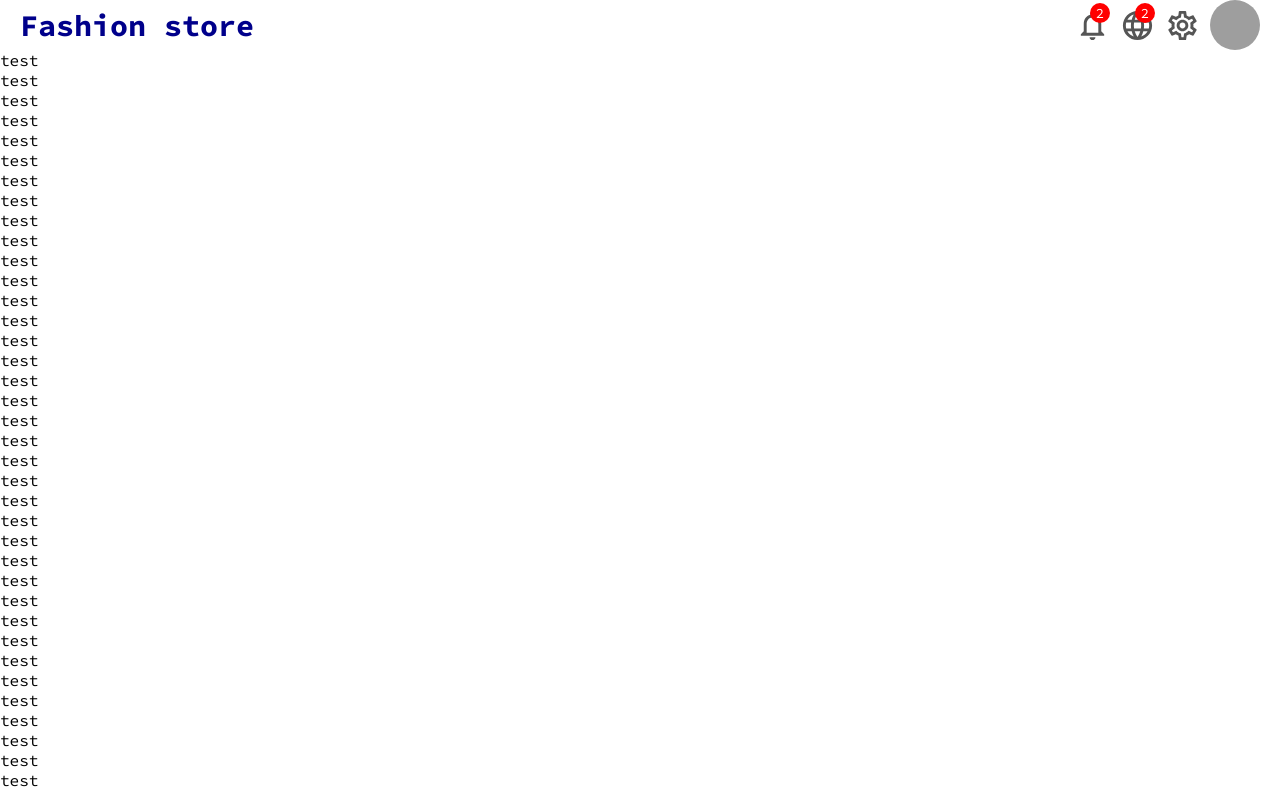
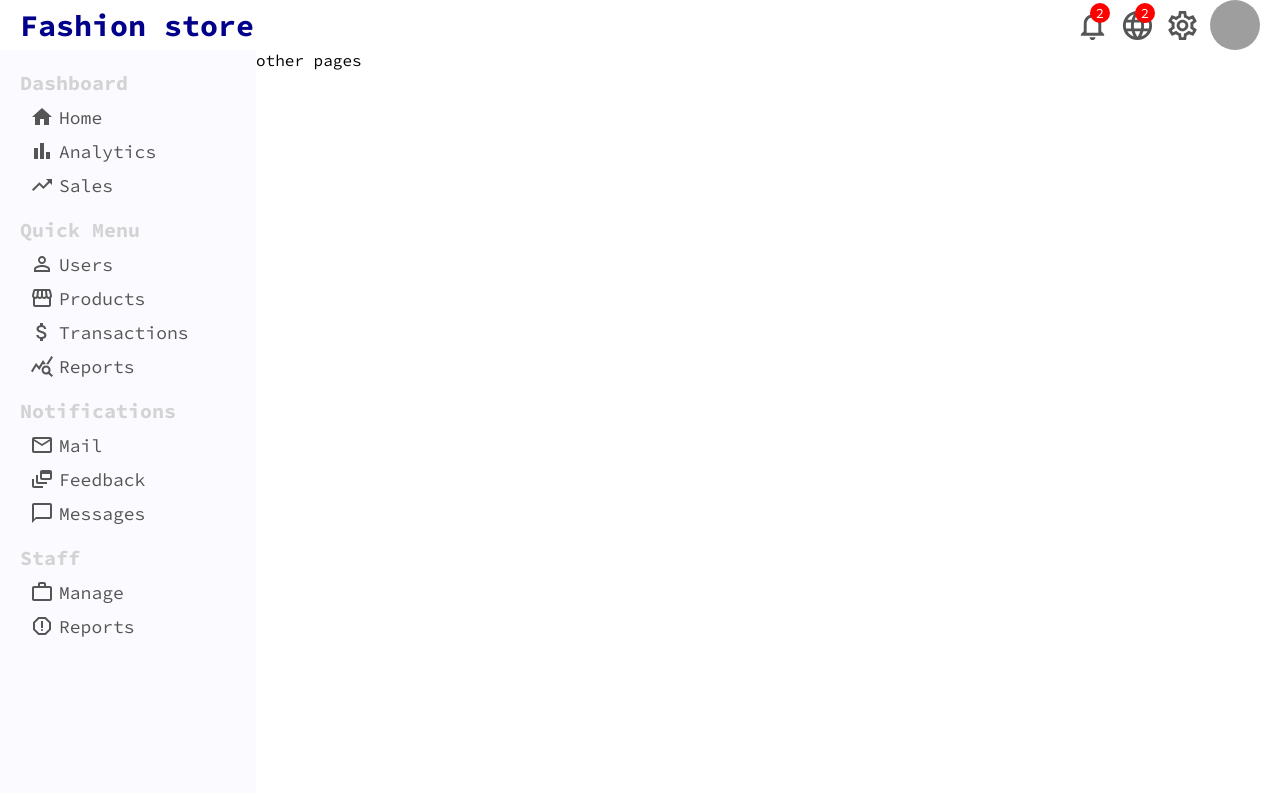
Before and after one commit to sttallev99/fashion_store_admim, a React (Create React App) app: page / in a window 1280 px wide. Shown: the top 793 px of the page. Built offline with nearby package versions, Linux system fonts and the light colour scheme; grey boxes are pictures that could not be loaded.

Commit message:
create and design sidebar component

```diff
--- a/src/App.js
+++ b/src/App.js
@@ -1,84 +1,17 @@
+import Sidebar from "./components/sidebar/Sidebar";
 import Topbar from "./components/topbar/Topbar";
+import './app.css';
 
 function App() {
   return (
     <div>
       <Topbar/>
-      test<br />
-      test<br />
-      test<br />
-      test<br />
-      test<br />
-      test<br />
-      test<br />
-      test<br />
-      test<br />
-      test<br />
-      test<br />
-      test<br />
-      test<br />
-      test<br />
-      test<br />
-      test<br />
-      test<br />
-      test<br />
-      test<br />
-      test<br />
-      test<br />
-      test<br />
-      test<br />
-      test<br />
-      test<br />
-      test<br />
-      test<br />
-      test<br />
-      test<br />
-      test<br />
-      test<br />
-      test<br />
-      test<br />
-      test<br />
-      test<br />
-      test<br />
-      test<br />
-      test<br />
-      test<br />
-      test<br />
-      test<br />
-      test<br />
-      test<br />
-      test<br />
-      test<br />
-      test<br />
-      test<br />
-      test<br />
-      test<br />
-      test<br />
-      test<br />
-      test<br />
-      test<br />
-      test<br />
-      test<br />
-      test<br />
-      test<br />
-      test<br />
-      test<br />
-      test<br />
-      test<br />
-      test<br />
-      test<br />
-      test<br />
-      test<br />
-      test<br />
-      test<br />
-      test<br />
-      test<br />
-      test<br />
-      test<br />
-      test<br />
-      test<br />
-      test<br />
-      test<br />
+      <div className="container">
+        <Sidebar />
+        <div className="others">
+          other pages
+        </div>
+      </div>
     </div>
   );
 }
--- /dev/null
+++ b/src/app.css
@@ -0,0 +1,7 @@
+.container{
+    display: flex;
+}
+
+.others{
+    flex: 4;
+}
--- /dev/null
+++ b/src/components/sidebar/Sidebar.js
@@ -0,0 +1,94 @@
+import React from 'react';
+import HomeIcon from '@mui/icons-material/Home';
+import BarChartIcon from '@mui/icons-material/BarChart';
+import TrendingUpIcon from '@mui/icons-material/TrendingUp';
+import PersonOutlineIcon from '@mui/icons-material/PersonOutline';
+import StorefrontIcon from '@mui/icons-material/Storefront';
+import AttachMoneyIcon from '@mui/icons-material/AttachMoney';
+import QueryStatsIcon from '@mui/icons-material/QueryStats';
+import MailOutlineOutlinedIcon from '@mui/icons-material/MailOutlineOutlined';
+import DynamicFeedOutlinedIcon from '@mui/icons-material/DynamicFeedOutlined';
+import ChatBubbleOutlineOutlinedIcon from '@mui/icons-material/ChatBubbleOutlineOutlined';
+import WorkOutlineOutlinedIcon from '@mui/icons-material/WorkOutlineOutlined';
+import ReportOutlinedIcon from '@mui/icons-material/ReportOutlined';
+
+import './sidebar.css';
+
+const Sidebar = () => {
+  return (
+    <div className='sidebar'>
+      <div className='sidebarWrapper'>
+        <div className='sidebarMenu'>
+            <h3 className='sidebarTitle'>Dashboard</h3>
+            <ul className='sidebarList'>
+                <li className='sidebarListItem'>
+                    <HomeIcon className='sidebarIcon'/>
+                    Home
+                </li>
+                <li className='sidebarListItem'>
+                    <BarChartIcon className='sidebarIcon'/>
+                    Analytics
+                </li>
+                <li className='sidebarListItem'>
+                    <TrendingUpIcon className='sidebarIcon'/>
+                    Sales
+                </li>
+            </ul>
+        </div>
+        <div className='sidebarMenu'>
+            <h3 className='sidebarTitle'>Quick Menu</h3>
+            <ul className='sidebarList'>
+                <li className='sidebarListItem'>
+                    <PersonOutlineIcon className='sidebarIcon'/>
+                    Users
+                </li>
+                <li className='sidebarListItem'>
+                    <StorefrontIcon className='sidebarIcon'/>
+                    Products
+                </li>
+                <li className='sidebarListItem'>
+                    <AttachMoneyIcon className='sidebarIcon'/>
+                    Transactions
+                </li>
+                <li className='sidebarListItem'>
+                    <QueryStatsIcon className='sidebarIcon'/>
+                    Reports
+                </li>
+            </ul>
+        </div>
+        <div className='sidebarMenu'>
+            <h3 className='sidebarTitle'>Notifications</h3>
+            <ul className='sidebarList'>
+                <li className='sidebarListItem'>
+                    <MailOutlineOutlinedIcon className='sidebarIcon'/>
+                    Mail
+                </li>
+                <li className='sidebarListItem'>
+                    <DynamicFeedOutlinedIcon className='sidebarIcon'/>
+                    Feedback
+                </li>
+                <li className='sidebarListItem'>
+                    <ChatBubbleOutlineOutlinedIcon className='sidebarIcon'/>
+                    Messages
+                </li>
+            </ul>
+        </div>
+        <div className='sidebarMenu'>
+            <h3 className='sidebarTitle'>Staff</h3>
+            <ul className='sidebarList'>
+                <li className='sidebarListItem'>
+                    <WorkOutlineOutlinedIcon className='sidebarIcon'/>
+                    Manage
+                </li>
+                <li className='sidebarListItem'>
+                    <ReportOutlinedIcon className='sidebarIcon'/>
+                    Reports
+                </li>
+            </ul>
+        </div>
+      </div>
+    </div>
+  )
+}
+
+export default Sidebar
--- /dev/null
+++ b/src/components/sidebar/sidebar.css
@@ -0,0 +1,43 @@
+.sidebar{
+    flex: 1;
+    height: calc(100vh - 50px);
+    background-color: rgb(251, 251, 255);
+    position: sticky;
+    top: 50px;
+}
+
+.sidebarWrapper{
+    padding: 20px;
+    color: #555;
+}
+
+.sidebarMenu{
+    margin-bottom: 10px;;
+}
+
+.sidebarTitle{
+    font-size: 20px;
+    color: lightgray;
+}
+
+.sidebarList{
+    list-style: none;
+    padding: 5px;
+}
+
+.sidebarListItem{
+    padding: 5px;
+    cursor: pointer;
+    display: flex;
+    align-items: center;
+    font-size: 18px;
+    border-radius: 10px;
+}
+
+.sidebarIcon{
+    margin-right: 5px;
+}
+
+.sidebarListItem.active, .sidebarListItem:hover{
+    background-color: rgb(240, 240, 255);
+}
```
